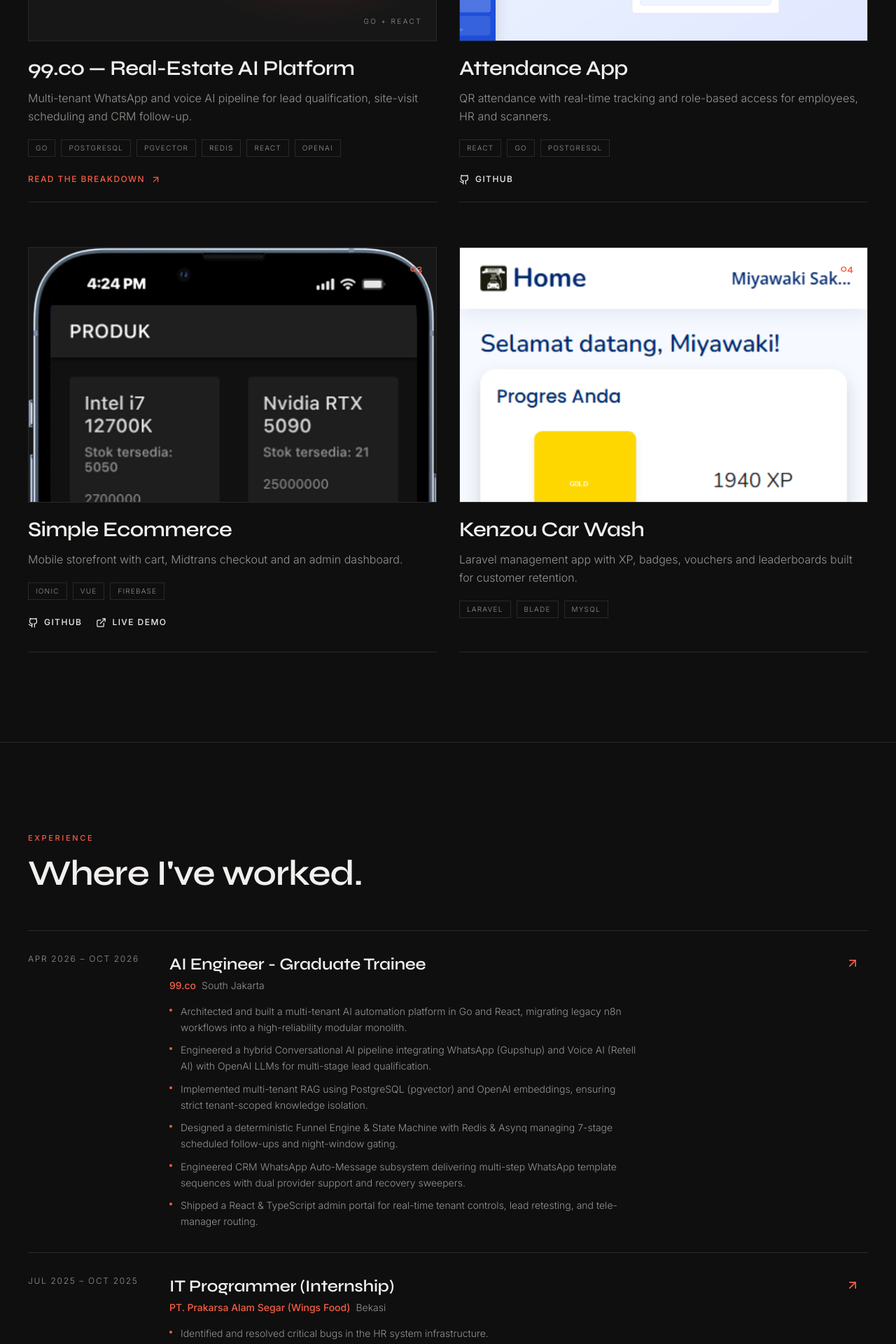
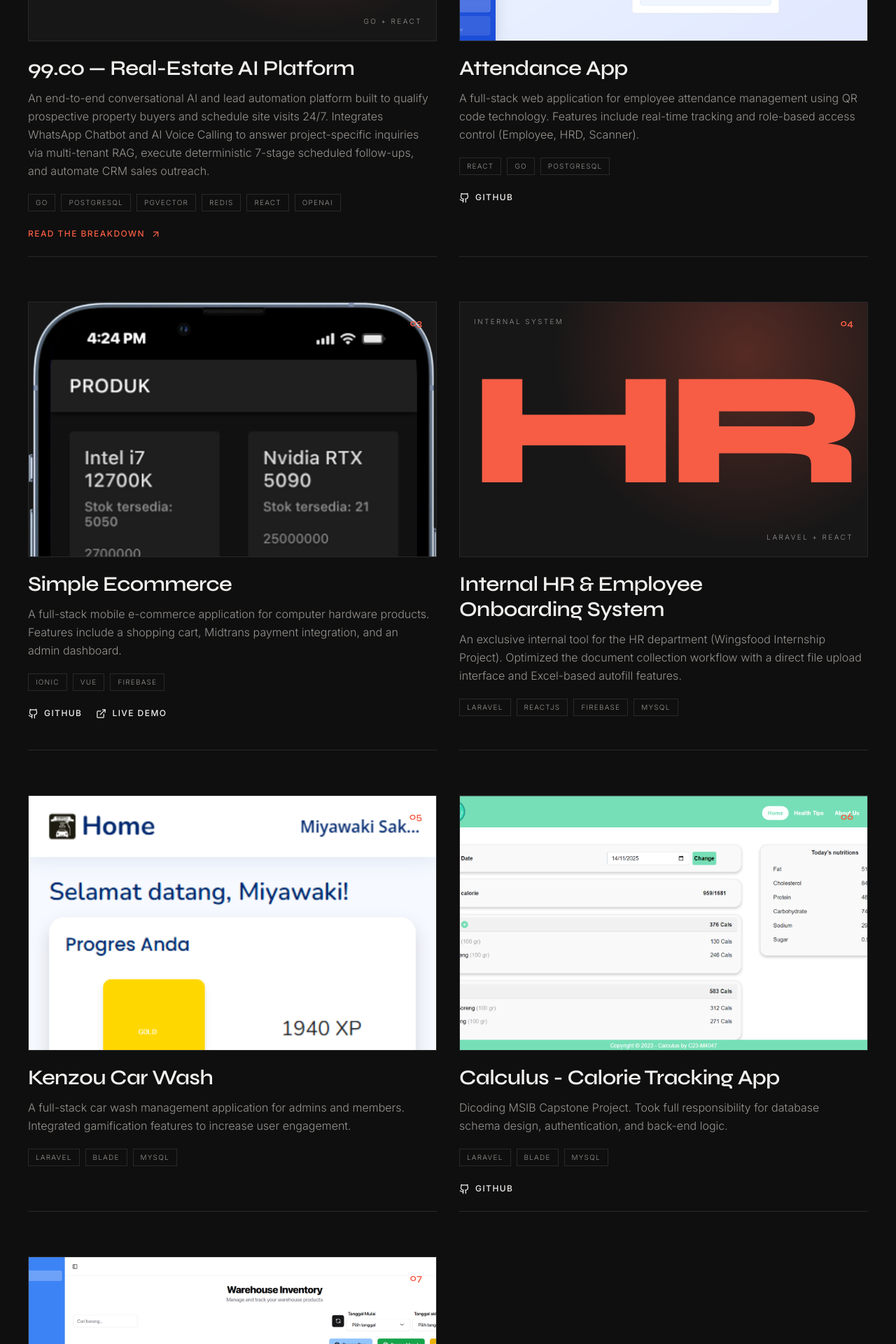
Before and after one commit to erickwinz30/erickwinz30.github.io, a React (Vite) app: page / in a window 1280 px wide. Shown: the part 2040-3960 px from the top of the page at 70% size. Built offline with nearby package versions, Linux system fonts and the light colour scheme.

Commit message:
fix: restore all selected work projects

```diff
--- a/src/components/Projects.tsx
+++ b/src/components/Projects.tsx
@@ -19,7 +19,7 @@
             </h2>
           </div>
           <p className="max-w-sm text-sm leading-relaxed text-muted-foreground">
-            Four systems, built end to end. The flagship platform is available
+            Seven systems, built end to end. The flagship platform is available
             as a short technical breakdown.
           </p>
         </div>
@@ -47,10 +47,10 @@
                           {project.panel}
                         </span>
                         <span className="absolute left-5 top-5 text-[10px] uppercase tracking-[0.24em] text-muted-foreground">
-                          AI Platform
+                          {project.panelLabel}
                         </span>
                         <span className="absolute bottom-5 right-5 text-[10px] uppercase tracking-[0.24em] text-muted-foreground">
-                          Go + React
+                          {project.panelMeta}
                         </span>
                       </div>
                     )}
--- a/src/data/content.ts
+++ b/src/data/content.ts
@@ -20,6 +20,8 @@
   imageWidth?: number;
   imageHeight?: number;
   panel?: string;
+  panelLabel?: string;
+  panelMeta?: string;
   href?: string;
   demoHref?: string;
   breakdown?: string[];
@@ -91,9 +93,11 @@
     index: "01",
     title: "99.co — Real-Estate AI Platform",
     description:
-      "Multi-tenant WhatsApp and voice AI pipeline for lead qualification, site-visit scheduling and CRM follow-up.",
+      "An end-to-end conversational AI and lead automation platform built to qualify prospective property buyers and schedule site visits 24/7. Integrates WhatsApp Chatbot and AI Voice Calling to answer project-specific inquiries via multi-tenant RAG, execute deterministic 7-stage scheduled follow-ups, and automate CRM sales outreach.",
     stack: ["Go", "PostgreSQL", "pgvector", "Redis", "React", "OpenAI"],
     panel: "99",
+    panelLabel: "AI Platform",
+    panelMeta: "Go + React",
     breakdown: [
       "Migrated production n8n workflows into a Go modular monolith.",
       "Multi-tenant RAG with PostgreSQL/pgvector and tenant-scoped retrieval.",
@@ -107,7 +111,7 @@
     index: "02",
     title: "Attendance App",
     description:
-      "QR attendance with real-time tracking and role-based access for employees, HR and scanners.",
+      "A full-stack web application for employee attendance management using QR code technology. Features include real-time tracking and role-based access control (Employee, HRD, Scanner).",
     stack: ["React", "Go", "PostgreSQL"],
     image: "/assets/img/portfolio/attendance-app/home.png",
     imageWidth: 1920,
@@ -119,7 +123,7 @@
     index: "03",
     title: "Simple Ecommerce",
     description:
-      "Mobile storefront with cart, Midtrans checkout and an admin dashboard.",
+      "A full-stack mobile e-commerce application for computer hardware products. Features include a shopping cart, Midtrans payment integration, and an admin dashboard.",
     stack: ["Ionic", "Vue", "Firebase"],
     image: "/assets/img/portfolio/ionic-ecommerce/iPhone-13-PRO-home.png",
     imageWidth: 858,
@@ -128,15 +132,49 @@
     demoHref: "https://computers-ecommerce.web.app",
   },
   {
+    id: "hr-onboarding",
+    index: "04",
+    title: "Internal HR & Employee Onboarding System",
+    description:
+      "An exclusive internal tool for the HR department (Wingsfood Internship Project). Optimized the document collection workflow with a direct file upload interface and Excel-based autofill features.",
+    stack: ["Laravel", "ReactJS", "Firebase", "MySQL"],
+    panel: "HR",
+    panelLabel: "Internal system",
+    panelMeta: "Laravel + React",
+  },
+  {
     id: "kenzou",
-    index: "04",
+    index: "05",
     title: "Kenzou Car Wash",
     description:
-      "Laravel management app with XP, badges, vouchers and leaderboards built for customer retention.",
+      "A full-stack car wash management application for admins and members. Integrated gamification features to increase user engagement.",
     stack: ["Laravel", "Blade", "MySQL"],
     image: "/assets/img/portfolio/kenzou-app-screenshot/customers-homepage.png",
     imageWidth: 400,
     imageHeight: 897,
+  },
+  {
+    id: "calculus",
+    index: "06",
+    title: "Calculus - Calorie Tracking App",
+    description:
+      "Dicoding MSIB Capstone Project. Took full responsibility for database schema design, authentication, and back-end logic.",
+    stack: ["Laravel", "Blade", "MySQL"],
+    image: "/assets/img/portfolio/calculus-screenshot/homepage-view.png",
+    imageWidth: 1881,
+    imageHeight: 920,
+    href: "https://github.com/erickwinz30/Calculus",
+  },
+  {
+    id: "warehouse",
+    index: "07",
+    title: "Warehouse Inventory",
+    description:
+      "A comprehensive Warehouse Inventory System to streamline stock tracking. Built with Laravel and refactored the frontend to Vue.js, implementing the Safety Stock method to optimize inventory management.",
+    stack: ["Laravel", "Vue.js"],
+    image: "/assets/img/portfolio/bfit-gudang-screenshot/home.png",
+    imageWidth: 1906,
+    imageHeight: 961,
   },
 ];
 
```
Also changed, not shown: 2 other files (tests, documents, lock files or other folders).
